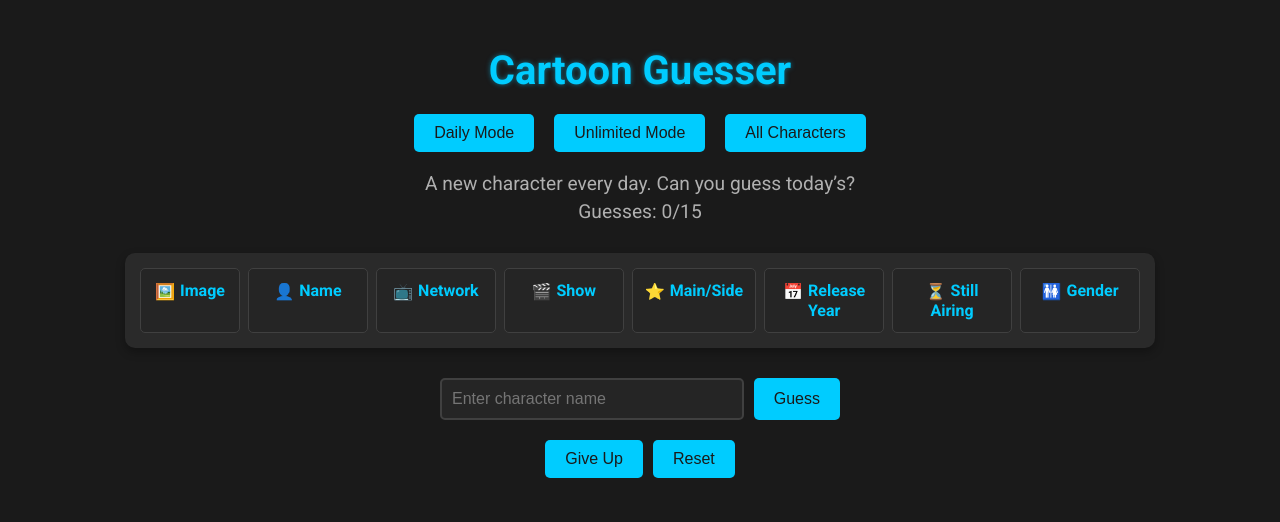
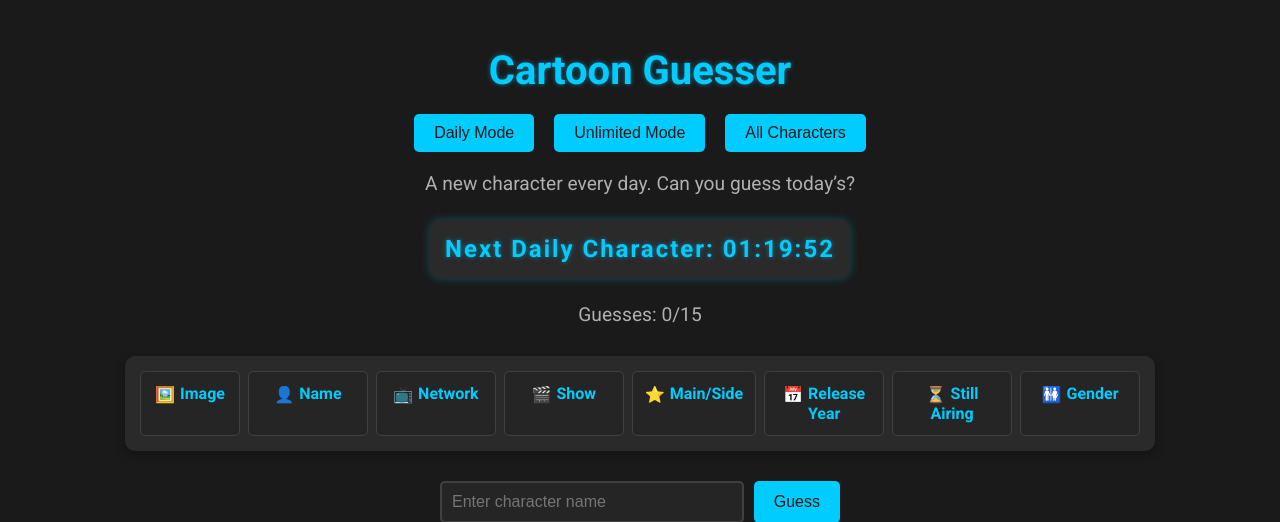
Before and after one commit to jaydenfisher4/cartoon-guesser, a Django app: page / in a window 1280 px wide. Shown: the top 522 px of the page. Run offline with Django 4.2, Linux system fonts and the light colour scheme; data comes from the database, SQL or seed files in the repository.

Commit message:
added timer

```diff
--- a/game/templates/game/index.html
+++ b/game/templates/game/index.html
@@ -22,6 +22,21 @@
             color: #b0b0b0;
             font-size: 1.2em;
             margin: 5px 0;
+        }
+        .timer-container {
+            margin: 20px auto;
+            padding: 15px;
+            background-color: #2a2a2a;
+            border-radius: 10px;
+            box-shadow: 0 0 10px rgba(0, 204, 255, 0.3);
+            display: inline-block;
+        }
+        #timer {
+            font-size: 1.5em;
+            color: #00ccff;
+            font-weight: bold;
+            letter-spacing: 2px;
+            text-shadow: 0 0 5px rgba(0, 204, 255, 0.5);
         }
         .grid-container {
             max-width: 1000px;
@@ -151,6 +166,9 @@
         <button onclick="window.location.href='/characters/'">All Characters</button>
     </div>
     <p>{% if mode == 'daily' %}A new character every day. Can you guess today’s?{% else %}Guess as many characters as you can!{% endif %}</p>
+    <div class="timer-container">
+        <span id="timer">Next Daily Character: --:--:--</span>
+    </div>
     <p id="guess-counter">Guesses: 0{% if mode == 'daily' %}/15{% endif %}</p>
 
     <div class="grid-container">
@@ -206,9 +224,28 @@
         const guessesContainer = document.getElementById('guesses-container');
         const winSound = document.getElementById('win-sound');
         const loseSound = document.getElementById('lose-sound');
+        const timerDisplay = document.getElementById('timer');
         let guessCount = guesses.length;
 
         guessCounter.textContent = `Guesses: ${guessCount}${mode === 'daily' ? '/15' : ''}`;
+
+        // Timer function (counts down to midnight UTC)
+        function updateTimer() {
+            const now = new Date();
+            const tomorrow = new Date(now);
+            tomorrow.setUTCDate(tomorrow.getUTCDate() + 1);
+            tomorrow.setUTCHours(0, 0, 0, 0);
+            const timeLeft = tomorrow - now;
+
+            const hours = Math.floor(timeLeft / (1000 * 60 * 60));
+            const minutes = Math.floor((timeLeft % (1000 * 60 * 60)) / (1000 * 60));
+            const seconds = Math.floor((timeLeft % (1000 * 60)) / 1000);
+
+            timerDisplay.textContent = `Next Daily Character: ${String(hours).padStart(2, '0')}:${String(minutes).padStart(2, '0')}:${String(seconds).padStart(2, '0')}`;
+            if (mode !== 'daily') timerDisplay.style.display = 'none'; // Hide in unlimited mode
+        }
+        if (mode === 'daily') setInterval(updateTimer, 1000);
+        updateTimer(); // Initial call
 
         input.addEventListener('input', function() {
             const value = this.value.toLowerCase();
@@ -244,7 +281,7 @@
 
         function submitGuess() {
             const guess = input.value.trim();
-            if (!guess || (mode === 'daily' && guessCount >= 15)) return;
+            if (!guess || guessCount >= 15) return;
             fetch('/guess/', {
                 method: 'POST',
                 headers: { 'Content-Type': 'application/x-www-form-urlencoded', 'X-CSRFToken': '{{ csrf_token }}' },
@@ -267,8 +304,9 @@
                 row.className = 'grid';
                 let yearIndicator = '';
                 if (!data.release_year) {
-                    yearIndicator = data.guessed_year < data.daily_year ? ' ↑' : ' ↓';
+                    yearIndicator = data.year_value < data.daily_year ? ' ↑' : ' ↓';
                 }
+                console.log(`Guess: ${data.name} (${data.year_value}), Target Year: ${data.daily_year}, Indicator: ${yearIndicator}`);
                 row.innerHTML = `
                     <div class="cell"><img src="${data.image_url || 'https://via.placeholder.com/80'}" alt="${data.name}"></div>
                     <div class="cell ${data.correct ? 'correct' : 'wrong'}"><span class="icon">👤</span>${data.name}</div>
@@ -285,7 +323,7 @@
                 if (data.correct && mode === 'unlimited') {
                     guessesContainer.innerHTML = '';
                     guessCount = 0;
-                    guessCounter.textContent = `Guesses: 0`;
+                    guessCounter.textContent = 'Guesses: 0';
                 }
                 input.value = '';
                 autocompleteList.style.display = 'none';
--- a/game/views.py
+++ b/game/views.py
@@ -4,6 +4,11 @@ from .models import CartoonCharacter
 from datetime import date
 import hashlib
 import random
+import logging
+
+# Setup logging
+logging.basicConfig(level=logging.DEBUG)
+logger = logging.getLogger(__name__)
 
 def get_daily_character():
     characters = CartoonCharacter.objects.all()
@@ -11,20 +16,23 @@ def get_daily_character():
         return None
     today = date.today().isoformat()
     index = int(hashlib.md5(today.encode()).hexdigest(), 16) % len(characters)
+    logger.debug(f"Daily character selected: {characters[index].name} ({characters[index].release_year})")
     return characters[index]
 
 def get_random_character(exclude_ids=None):
     characters = CartoonCharacter.objects.exclude(id__in=exclude_ids or [])
     if not characters:
         return None
-    return random.choice(characters)
+    chosen = random.choice(characters)
+    logger.debug(f"Random character selected: {chosen.name} ({chosen.release_year})")
+    return chosen
 
 def index(request):
     daily_character = get_daily_character()
     all_characters = CartoonCharacter.objects.all()
     guesses = request.session.get('guesses-daily', [])
     all_characters_data = [char.name for char in all_characters]
-    request.session['last_mode'] = 'daily'  # Track last mode
+    request.session['last_mode'] = 'daily'
 
     context = {
         'character': daily_character,
@@ -47,7 +55,7 @@ def unlimited(request):
     current_character = CartoonCharacter.objects.get(id=current_character_id) if current_character_id else None
     all_characters = CartoonCharacter.objects.all()
     all_characters_data = [char.name for char in all_characters]
-    request.session['last_mode'] = 'unlimited'  # Track last mode
+    request.session['last_mode'] = 'unlimited'
 
     context = {
         'character': current_character,
@@ -59,11 +67,10 @@ def unlimited(request):
 
 def characters_list(request):
     all_characters = CartoonCharacter.objects.all().order_by('name')
-    # Data for filters
     shows = sorted(set(char.show for char in all_characters))
     networks = sorted(set(char.network for char in all_characters))
     years = sorted(set(char.release_year for char in all_characters))
-    last_mode = request.session.get('last_mode', 'daily')  # Default to daily if not set
+    last_mode = request.session.get('last_mode', 'daily')
 
     context = {
         'characters': all_characters,
@@ -101,6 +108,7 @@ def guess(request):
             )
             main_correct = guessed_char.is_main == current_character.is_main
             airing_correct = guessed_char.still_airing == current_character.still_airing
+            logger.debug(f"Guess: {guessed_char.name} ({guessed_char.release_year}), Target: {current_character.name} ({current_character.release_year})")
             result = {
                 'name': guessed_char.name,
                 'network': network_correct,
@@ -148,9 +156,14 @@ def win(request):
         daily_character = CartoonCharacter.objects.get(id=current_character_id) if current_character_id else None
         request.session['guesses-unlimited'] = []
         guessed_ids = request.session.get('guessed_ids-unlimited', [])
+        # Force reset to ensure new character
         new_character = get_random_character(guessed_ids)
         if new_character:
             request.session['current_character_id-unlimited'] = new_character.id
+            logger.debug(f"New unlimited character after win: {new_character.name} ({new_character.release_year})")
+        else:
+            logger.warning("No new character available for unlimited mode")
+            del request.session['current_character_id-unlimited']  # Reset if no character
 
     context = {
         'character': daily_character,
@@ -167,9 +180,14 @@ def lose(request):
         daily_character = CartoonCharacter.objects.get(id=current_character_id) if current_character_id else None
         request.session['guesses-unlimited'] = []
         guessed_ids = request.session.get('guessed_ids-unlimited', [])
+        # Force reset to ensure new character
         new_character = get_random_character(guessed_ids)
         if new_character:
             request.session['current_character_id-unlimited'] = new_character.id
+            logger.debug(f"New unlimited character after loss: {new_character.name} ({new_character.release_year})")
+        else:
+            logger.warning("No new character available for unlimited mode")
+            del request.session['current_character_id-unlimited']  # Reset if no character
 
     context = {
         'character': daily_character,
```
